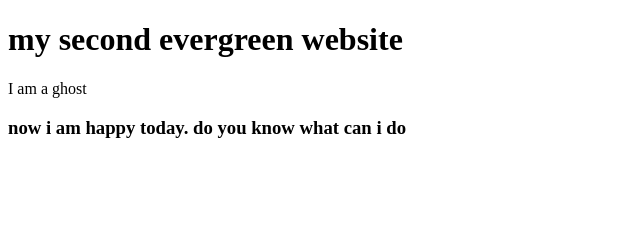
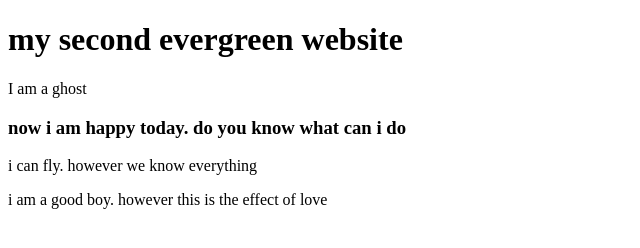
Before and after one commit to peasmeabujar-boop/my_second_website, a plain HTML site: page index.html in a window 1280 px wide. Shown: the whole page, without its empty margins (0-640 px from the left). Drawn offline with Linux system fonts and the light colour scheme.

Commit message:
updated properly

```diff
--- a/index.html
+++ b/index.html
@@ -9,5 +9,7 @@
     <h1>my second evergreen website</h1>
     <p> I am a ghost</p>
     <h3> now i am happy today. do you know what can i do</h3>
+    <p> i can fly. however we know everything</p>
+    <p> i am a good boy. however this is the effect of love </p>
 </body>
 </html>
```
